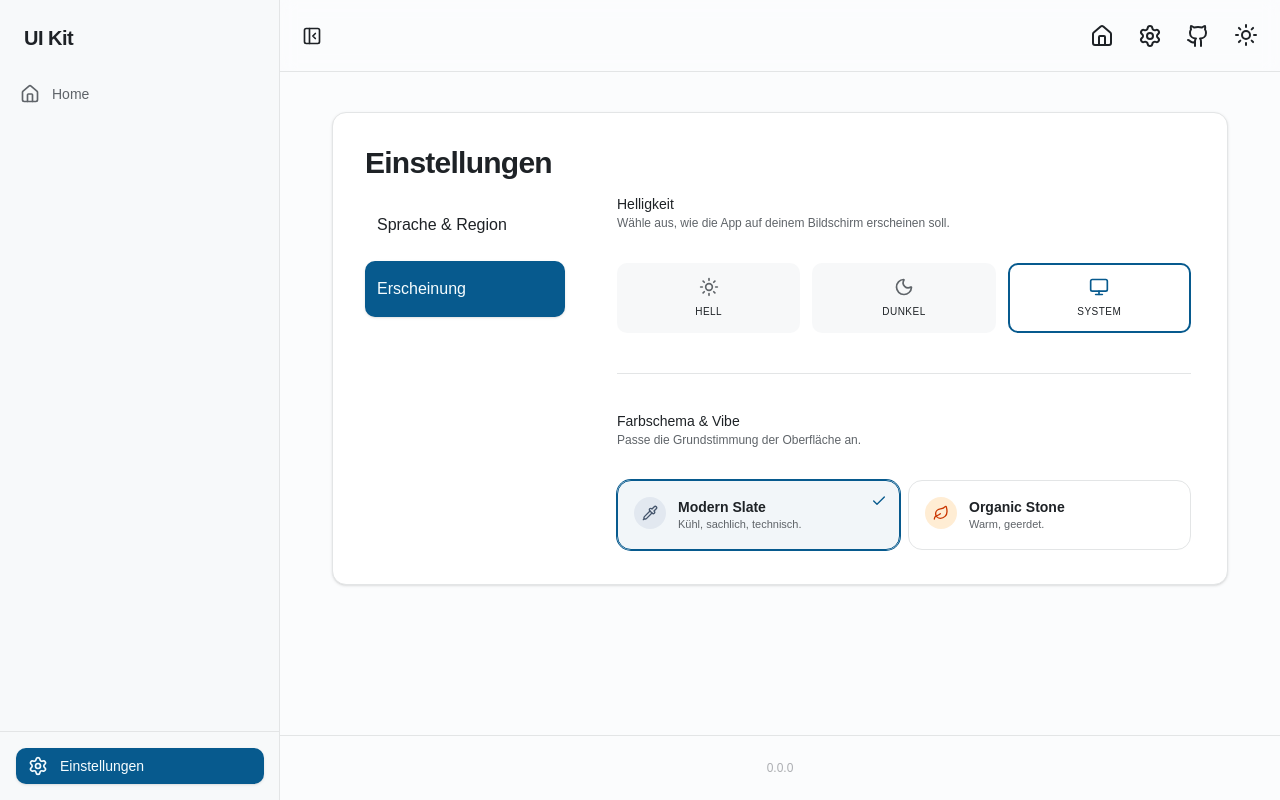
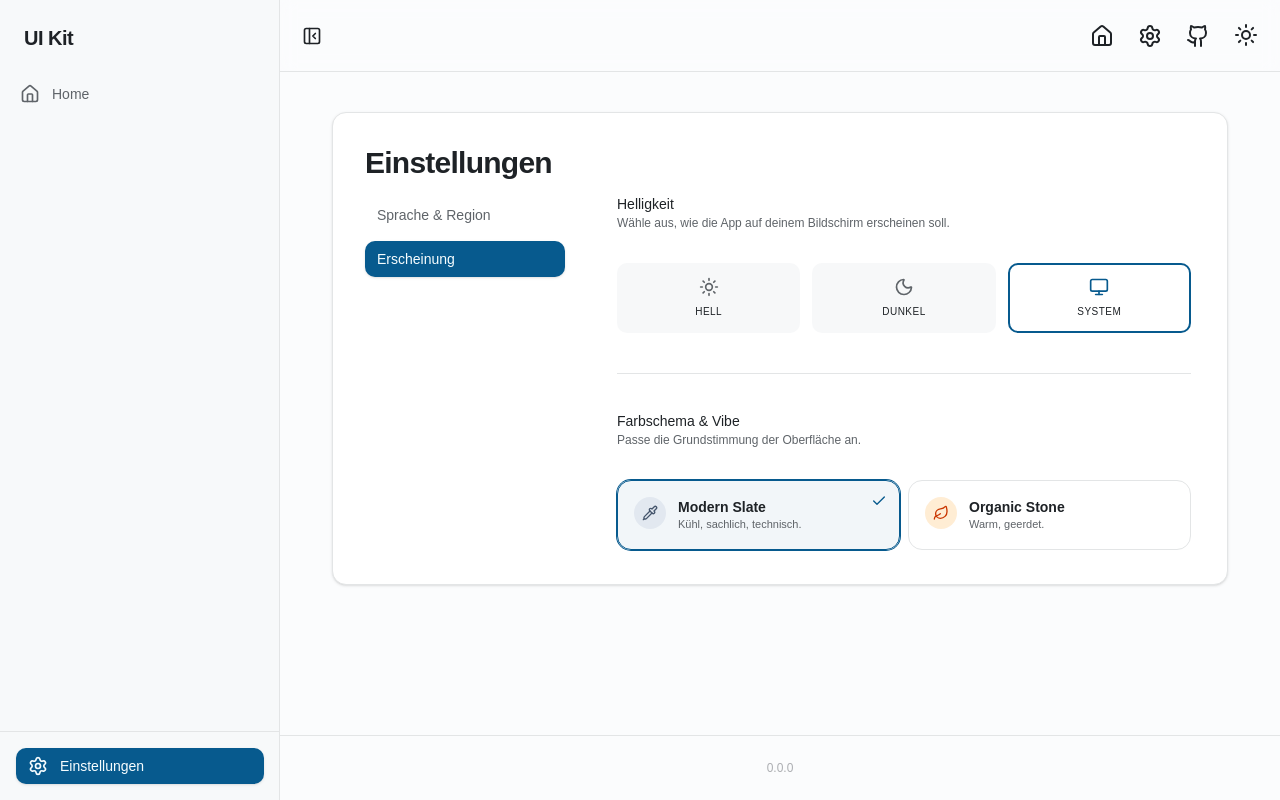
Before and after one commit to stefan8893/ui-demo, a React (Vite) app: page /settings/appearance in a window 1280 px wide. Built offline with nearby package versions, Linux system fonts and the light colour scheme.

Commit message:
enhance nav-item and use it in settings

```diff
--- a/src/components/features/settings/settings-menu.tsx
+++ b/src/components/features/settings/settings-menu.tsx
@@ -1,14 +1,16 @@
 import { linkOptions } from '@tanstack/react-router'
 import { ChevronRight } from 'lucide-react'
-import { TabItem } from '@/components/ui/navigation/tab-item'
+import { NavItem } from '@/components/ui/navigation/nav-item'
 
 type SettingMenuProps = {
   showAppendIconGoTo?: boolean
+  size?: 'default' | 'lg'
   onClick?: () => void
 }
 
 export function SettingsMenu({
   showAppendIconGoTo = false,
+  size = 'default',
   onClick,
 }: SettingMenuProps) {
   const menuItems = linkOptions([
@@ -25,10 +27,11 @@ export function SettingsMenu({
   return (
     <div className="flex flex-col gap-2">
       {menuItems.map((x) => (
-        <TabItem
+        <NavItem
           to={x.to}
           key={x.to}
           label={x.label}
+          size={size}
           onClick={onClick}
           appendIcon={showAppendIconGoTo && <ChevronRight size={20} />}
         />
--- a/src/components/ui/navigation/nav-item.tsx
+++ b/src/components/ui/navigation/nav-item.tsx
@@ -1,42 +1,77 @@
 import type { LinkProps } from '@tanstack/react-router'
 import { Link } from '@tanstack/react-router'
+import { cva, type VariantProps } from 'class-variance-authority'
 import type { ReactNode } from 'react'
 import { SheetClose } from '@/components/ui/overlays/sheet'
 import { cn } from '@/lib/utils'
 
+const iconSizeMap = {
+  default: 'size-5',
+  lg: 'size-6',
+} as const
+
+const navItemVariants = cva(
+  cn(
+    'flex w-full cursor-pointer items-center gap-3 rounded-lg font-medium text-sm transition-all',
+    'text-muted-foreground hover:bg-accent',
+  ),
+  {
+    variants: {
+      size: {
+        default: 'px-3 py-2 text-sm gap-3',
+        lg: 'px-4 py-2.5 text-base gap-3.5',
+      },
+    },
+    defaultVariants: {
+      size: 'default',
+    },
+  },
+)
+
 type NavItemProps = {
-  icon?: ReactNode
+  prependIcon?: ReactNode
   label: string
+  appendIcon?: ReactNode
   to: string
   closeMobileSidebarOnClick?: boolean
   onClick?: () => void
-} & Partial<LinkProps>
+} & Partial<LinkProps> &
+  VariantProps<typeof navItemVariants>
 
 export function NavItem({
-  icon,
+  prependIcon,
   label,
+  appendIcon,
   to,
+  size = 'default',
   closeMobileSidebarOnClick,
   onClick,
 }: NavItemProps) {
+  const iconSize = iconSizeMap[size ?? 'default']
   const content = (
     <Link
       to={to}
       preload="intent"
       onClick={onClick}
-      className={cn(
-        'flex w-full cursor-pointer items-center gap-3 rounded-lg px-3 py-2 font-medium text-sm transition-all',
-        'text-muted-foreground hover:bg-accent',
-      )}
+      className={cn(navItemVariants({ size }))}
       activeProps={{
         className:
           'bg-primary text-primary-foreground shadow-sm hover:bg-primary/90',
       }}
     >
-      {icon && (
-        <span className="flex size-5 items-center justify-center">{icon}</span>
+      {prependIcon && (
+        <span className={cn('flex items-center justify-center', iconSize)}>
+          {prependIcon}
+        </span>
       )}
       {label}
+      {appendIcon && (
+        <span
+          className={cn('ml-auto flex items-center justify-center', iconSize)}
+        >
+          {appendIcon}
+        </span>
+      )}
     </Link>
   )
 
--- a/src/components/ui/navigation/tab-item.tsx
+++ /dev/null
@@ -1,46 +0,0 @@
-import type { LinkProps } from '@tanstack/react-router'
-import { Link } from '@tanstack/react-router'
-import type { ReactNode } from 'react'
-import { SheetClose } from '@/components/ui/overlays/sheet'
-import { cn } from '@/lib/utils'
-
-type TabItemProps = {
-  label: string
-  appendIcon?: ReactNode
-  to: string
-  closeMobileSidebarOnClick?: boolean
-  onClick?: () => void
-} & Partial<LinkProps>
-
-export function TabItem({
-  label,
-  appendIcon,
-  to,
-  closeMobileSidebarOnClick,
-  onClick,
-}: TabItemProps) {
-  const content = (
-    <Link
-      to={to}
-      preload="intent"
-      onClick={onClick}
-      className={cn(
-        'flex w-full cursor-pointer items-center justify-between gap-3 rounded-lg px-3 py-4 font-medium text-base transition-all',
-        'hover:bg-accent',
-      )}
-      activeProps={{
-        className:
-          'bg-primary text-primary-foreground shadow-sm hover:bg-primary/90',
-      }}
-    >
-      {label}
-      {appendIcon && <span>{appendIcon}</span>}
-    </Link>
-  )
-
-  if (closeMobileSidebarOnClick) {
-    return <SheetClose asChild>{content}</SheetClose>
-  }
-
-  return content
-}
--- a/src/layout/sidebar-content.tsx
+++ b/src/layout/sidebar-content.tsx
@@ -14,7 +14,7 @@ export function SidebarContent({ isMobile }: { isMobile?: boolean }) {
         <NavItem
           to="/"
           label="Home"
-          icon={<Home />}
+          prependIcon={<Home />}
           closeMobileSidebarOnClick={isMobile}
         />
       </nav>
@@ -23,7 +23,7 @@ export function SidebarContent({ isMobile }: { isMobile?: boolean }) {
         <NavItem
           to="/settings"
           label="Einstellungen"
-          icon={<Settings />}
+          prependIcon={<Settings />}
           closeMobileSidebarOnClick={isMobile}
         />
       </div>
--- a/src/routes/settings/index.tsx
+++ b/src/routes/settings/index.tsx
@@ -10,5 +10,5 @@ export const Route = createFileRoute('/settings/')({
     if (isContentCompact === false)
       throw redirect({ to: '/settings/language-region', replace: true })
   },
-  component: () => <SettingsMenu showAppendIconGoTo />,
+  component: () => <SettingsMenu showAppendIconGoTo size="lg" />,
 })
```
